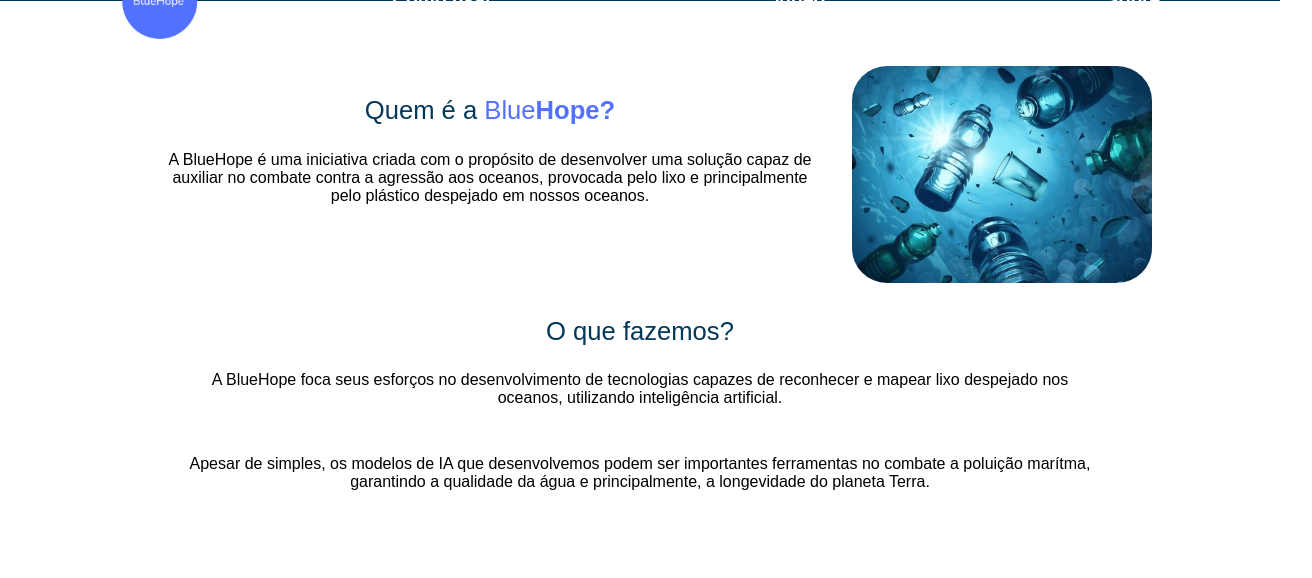
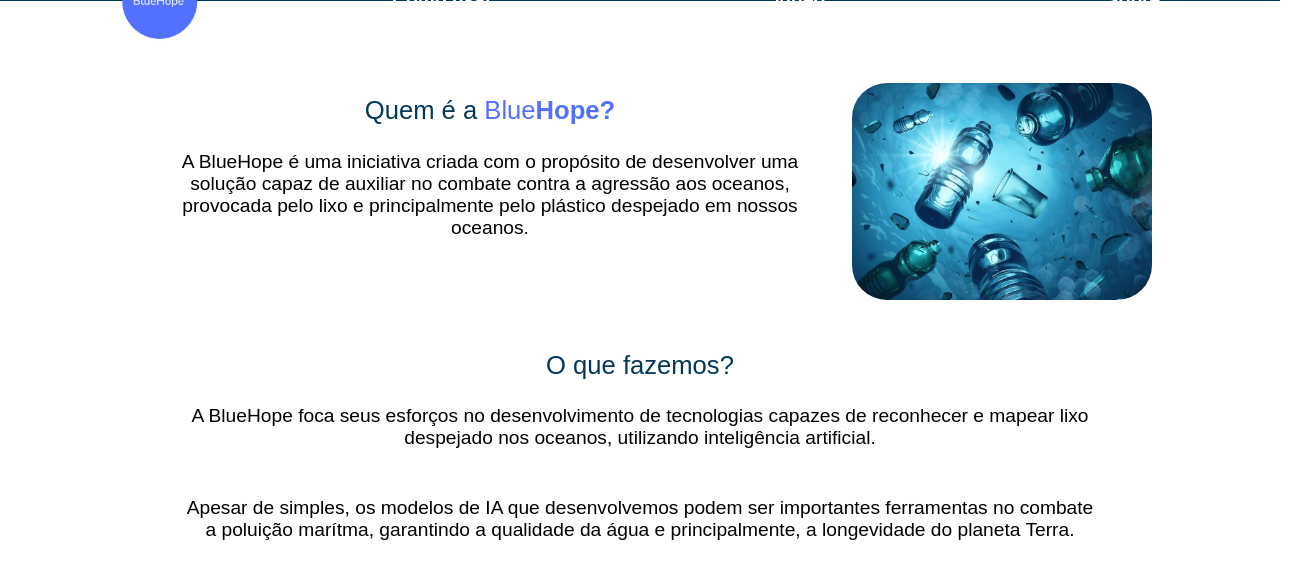
Before and after one commit to NatanJRL/BlueHope-Frontend, a Next.js app: page /about in a window 1280 px wide. Shown: the top 578 px of the page, 1312 px wide, since content can reach past the window. Built offline with nearby package versions, Linux system fonts and the light colour scheme.

Commit message:
refactor: update about header

```diff
--- a/src/app/(pages)/about/page.tsx
+++ b/src/app/(pages)/about/page.tsx
@@ -7,8 +7,12 @@ import oceanBottle from '../../../../public/oceanBottle.svg'
 const About = () => {
   return (
     <div>
-        <Header />
+        <Header
+          isForAbout
+        />
+
         <div className={styles.wholeAboutPage}>
+
           <div className={styles.aboutContainer}>
 
             <div className={styles.textImageBox}>
--- a/src/app/(pages)/about/styles.module.css
+++ b/src/app/(pages)/about/styles.module.css
@@ -55,6 +55,7 @@
 
 .textBox p{
     font-weight: 400;
+    font-size: 1.2em;
 }
 
 
--- a/src/app/components/Header/index.tsx
+++ b/src/app/components/Header/index.tsx
@@ -4,7 +4,13 @@ import Link from 'next/link'
 import styles from './styles.module.css'
 import Image from 'next/image'
 
-const Header = () => {
+    type Prop = {
+        isForAbout?: boolean
+    }
+
+const Header: React.FC<Prop> = ({
+    isForAbout  = false,
+}) => {
 
     const [ScrollY, setScrollY] = useState(0)
     const [menuActive, setMenuActive] = useState(false)
@@ -24,13 +30,15 @@ const Header = () => {
         };
     }, []);
 
+
+
     return (
         <>
-            <div className={`${styles.headerContainer} ${scrollY > 230 ? styles.scrolled : ''}`}>
-                <header className={`${styles.header} ${scrollY > 230 ? styles.scrolled : ''}`}>
+            <div className={`${styles.headerContainer} ${scrollY > 230 ? styles.scrolled : ''} ${isForAbout ? styles.aboutHeader : ''}`}>
+                <header className={`${styles.header} ${scrollY > 230 ? styles.scrolled : ''} ${isForAbout ? styles.aboutHeader : ''} `}>
 
 
-                    <Link href={"*"}>
+                    <Link href={"/home"}>
                         <Image src={"/BlueHope-Logo.svg"}
                             width={60}
                             height={60}
@@ -64,7 +72,7 @@ const Header = () => {
                             <li>
                                 <Link
                                     className={styles.laterallink}
-                                    href={"*"}>Sobre</Link>
+                                    href={"/about"}>Sobre</Link>
                             </li>
                         </ul>
                     </nav>
@@ -84,7 +92,7 @@ const Header = () => {
                             <li>
                                 <Link
                                     className={styles.link}
-                                    href={"*"}>Sobre</Link>
+                                    href={"/about"}>Sobre</Link>
                             </li>
                         </ul>
                     </nav>
--- a/src/app/components/Header/styles.module.css
+++ b/src/app/components/Header/styles.module.css
@@ -129,5 +129,11 @@
         list-style: none;
     }
 
+    .aboutHeader{
+        background-color: var(--cor-azul-escuro);
+        position: relative;
+        height: 13vh;
+    }
+
 
 }
```
